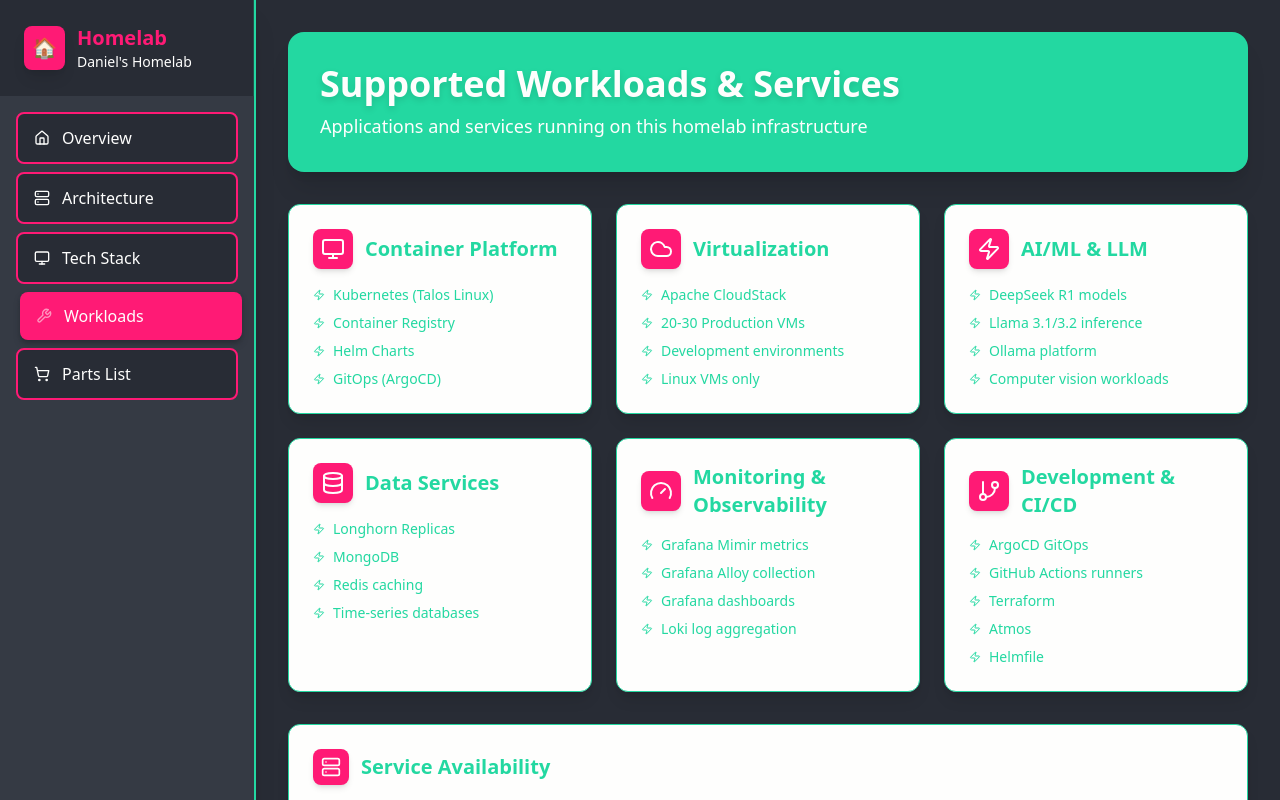
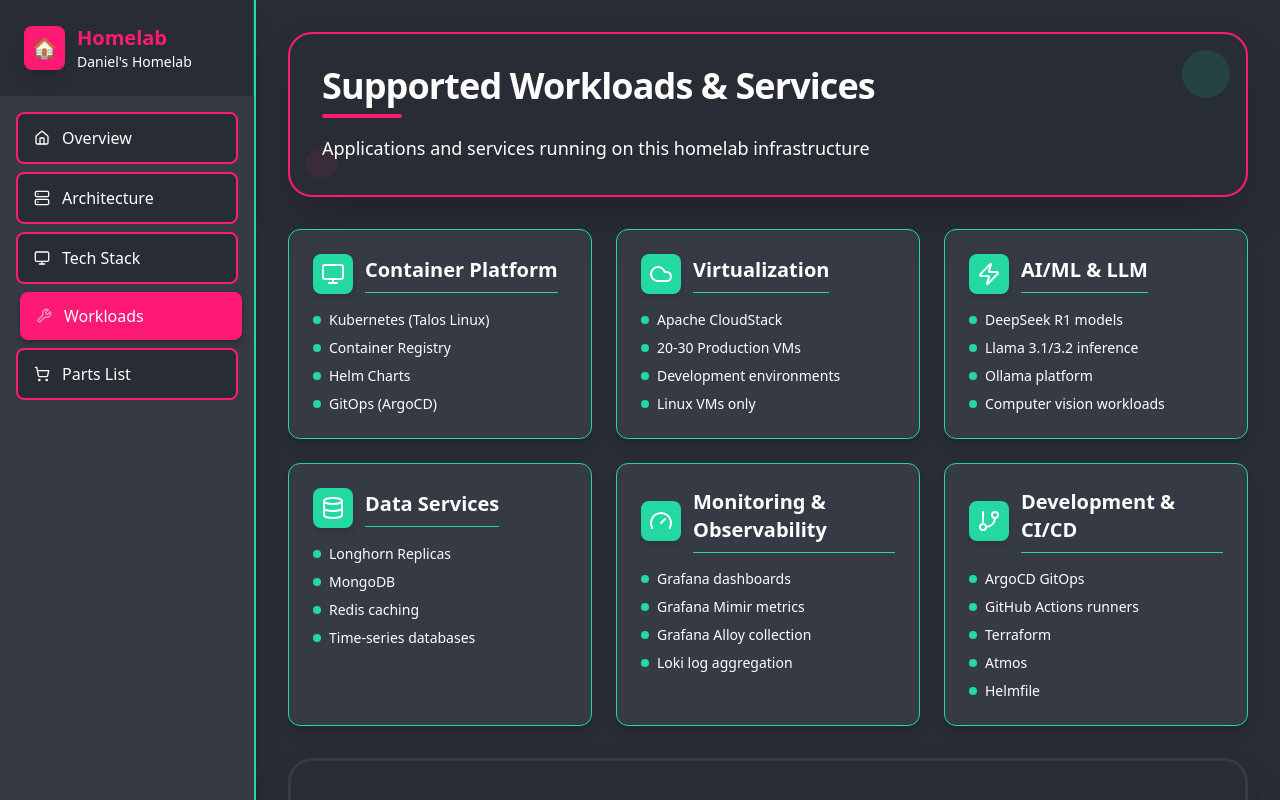
Before and after one commit to danielbooth-cloud/homelab, a SvelteKit app: page / in a window 1280 px wide. Both pictures are taken after a click on the button "Workloads". Shown: the top 800 px of the page. Built offline with nearby package versions, Linux system fonts and the light colour scheme.

Commit message:
feat(theming): update workloads page

```diff
--- a/src/routes/OverviewSection.svelte
+++ b/src/routes/OverviewSection.svelte
@@ -21,7 +21,7 @@
         </div>
         <div>
           <h1 class="text-6xl font-black mb-2 tracking-tight">Complete Home Lab</h1>
-          <div class="w-24 h-1 bg-[var(--color-palette-emerald)] rounded-full"></div>
+          <div class="w-24 h-1 bg-[var(--color-palette-pink)] rounded-full"></div>
         </div>
       </div>
       <p class="text-2xl font-light leading-relaxed max-w-4xl">Enterprise-Grade Infrastructure with Kubernetes, CloudStack, AI/ML, and Zero-Trust Security</p>
--- a/src/routes/WorkloadsSection.svelte
+++ b/src/routes/WorkloadsSection.svelte
@@ -29,7 +29,7 @@
     {
       category: 'Monitoring & Observability',
       icon: Gauge,
-      items: ['Grafana Mimir metrics', 'Grafana Alloy collection', 'Grafana dashboards', 'Loki log aggregation']
+      items: ['Grafana dashboards', 'Grafana Mimir metrics', 'Grafana Alloy collection', 'Loki log aggregation']
     },
     {
       category: 'Development & CI/CD',
@@ -48,25 +48,30 @@
 </script>
 
 <div class="space-y-8">
-  <div class="bg-(--color-palette-emerald) text-(--color-palette-light) p-8 rounded-2xl shadow-xl relative overflow-hidden">
+  <div class="bg-[var(--color-palette-dark)] border-2 border-[var(--color-palette-pink)] text-[var(--color-palette-light)] p-8 rounded-3xl shadow-2xl transform hover:scale-[1.005] transition-all duration-500 relative overflow-hidden">
+    <div class="absolute top-4 right-4 w-12 h-12 bg-[var(--color-palette-faded-emerald)] rounded-full opacity-60"></div>
+    <div class="absolute bottom-4 left-4 w-8 h-8 bg-[var(--color-palette-faded-pink)] rounded-full opacity-40"></div>
     <div class="relative z-10">
-      <h2 class="text-4xl font-extrabold mb-2 drop-shadow-md">Supported Workloads & Services</h2>
-      <p class="text-lg">Applications and services running on this homelab infrastructure</p>
+      <div class="mb-4">
+        <h2 class="text-4xl font-black mb-2 tracking-tight">Supported Workloads & Services</h2>
+        <div class="w-20 h-1 bg-[var(--color-palette-pink)] rounded-full"></div>
+      </div>
+      <p class="text-lg font-light leading-relaxed">Applications and services running on this homelab infrastructure</p>
     </div>
   </div>
   <div class="grid grid-cols-1 md:grid-cols-2 lg:grid-cols-3 gap-6">
     {#each workloads as workload, i}
       <div
-        class="bg-(--color-palette-light) rounded-xl p-6 shadow-lg border border-(--color-palette-emerald) transform hover:scale-[1.03] hover:shadow-xl transition-all duration-300 relative overflow-hidden group"
+        class="bg-[var(--color-palette-faded-slate)] rounded-xl p-6 shadow-lg border border-[var(--color-palette-emerald)] transform hover:scale-[1.015] hover:shadow-xl transition-all duration-300 relative overflow-hidden group"
         style="transition-delay: {i * 50}ms"
       >
         <div class="flex items-center gap-3 mb-4 relative z-10">
           {#if workload.icon}
-            <div class="bg-(--color-palette-pink) text-(--color-palette-light) p-2 rounded-lg shadow-md">
+            <div class="bg-[var(--color-palette-emerald)] text-[var(--color-palette-light)] p-2 rounded-lg shadow-md group-hover:scale-110 transition-transform duration-300">
               <svelte:component this={workload.icon} class="w-6 h-6" />
             </div>
           {/if}
-          <h3 class="text-xl font-bold text-(--color-palette-emerald)">{workload.category}</h3>
+          <h3 class="text-xl font-bold text-[var(--color-palette-light)] border-b border-[var(--color-palette-emerald)] pb-2">{workload.category}</h3>
         </div>
         <div class="space-y-2 relative z-10">
           {#each workload.items as item, j}
@@ -74,57 +79,64 @@
               class="flex items-center gap-2 text-sm transform hover:translate-x-1 transition-transform duration-200"
               style="transition-delay: {j * 30}ms"
             >
-              <Zap class="w-3 h-3 text-(--color-palette-emerald)" />
-              <span class="text-(--color-palette-emerald)">{item}</span>
+              <div class="w-2 h-2 bg-[var(--color-palette-emerald)] rounded-full flex-shrink-0"></div>
+              <span class="text-[var(--color-palette-light)]">{item}</span>
             </div>
           {/each}
         </div>
       </div>
     {/each}
   </div>
-  <div class="bg-(--color-palette-light) p-6 rounded-xl shadow-lg border border-(--color-palette-emerald)">
-    <div class="flex items-center gap-3 mb-4">
-      <div class="bg-(--color-palette-pink) text-(--color-palette-light) p-2 rounded-lg shadow-md">
-        <Server class="w-5 h-5" />
+  <div class="bg-[var(--color-palette-dark)] border-3 border-[var(--color-palette-faded-slate)] rounded-3xl p-10 shadow-2xl hover:border-[var(--color-palette-pink)] transition-all duration-500">
+    <div class="flex items-center gap-4 mb-6">
+      <div class="w-14 h-14 bg-[var(--color-palette-pink)] text-[var(--color-palette-light)] rounded-2xl flex items-center justify-center shadow-lg">
+        <Server class="w-8 h-8" />
       </div>
-      <h3 class="text-xl font-bold text-(--color-palette-emerald)">Service Availability</h3>
+      <div>
+        <h3 class="text-2xl font-bold text-[var(--color-palette-pink)]">Service Availability</h3>
+        <div class="w-16 h-0.5 bg-[var(--color-palette-pink)] mt-1"></div>
+      </div>
     </div>
-    <p class="text-(--color-palette-emerald) mb-4">All services are deployed with high availability configurations and monitored 24/7 with automated alerts.</p>
-    <div class="grid grid-cols-1 md:grid-cols-2 gap-4">
-      <div class="bg-(--color-palette-faded-emerald) p-4 rounded-xl shadow-md border border-(--color-palette-emerald) transform hover:scale-[1.02] transition-all duration-200">
-        <h4 class="font-bold text-(--color-palette-emerald) mb-2">Kubernetes Workloads</h4>
-        <p class="text-sm text-(--color-palette-emerald)">Deployed across multiple nodes with pod anti-affinity rules for resilience</p>
+    <p class="text-[var(--color-palette-light)] mb-6 text-lg leading-relaxed">All services are deployed with high availability configurations and monitored 24/7 with automated alerts.</p>
+    <div class="grid grid-cols-1 md:grid-cols-2 gap-6">
+      <div class="bg-[var(--color-palette-faded-emerald)] p-6 rounded-2xl shadow-lg border border-[var(--color-palette-emerald)] border-l-3 border-[var(--color-palette-emerald)] transform hover:scale-[1.02] hover:shadow-xl transition-all duration-300 group">
+        <h4 class="font-bold text-[var(--color-palette-emerald)] mb-3 text-lg flex items-center gap-2">
+          <span>🔄</span> Kubernetes Workloads
+        </h4>
+        <p class="text-sm text-[var(--color-palette-light)] leading-relaxed">Deployed across multiple nodes with pod anti-affinity rules for resilience</p>
       </div>
-      <div class="bg-(--color-palette-faded-pink) p-4 rounded-xl shadow-md border border-(--color-palette-pink) transform hover:scale-[1.02] transition-all duration-200">
-        <h4 class="font-bold text-(--color-palette-pink) mb-2">Data Services</h4>
-        <p class="text-sm text-(--color-palette-emerald)">Replicated databases with automated backups and point-in-time recovery</p>
+      <div class="bg-[var(--color-palette-faded-pink)] p-6 rounded-2xl shadow-lg border border-[var(--color-palette-pink)] border-l-3 border-[var(--color-palette-pink)] transform hover:scale-[1.02] hover:shadow-xl transition-all duration-300 group">
+        <h4 class="font-bold text-[var(--color-palette-pink)] mb-3 text-lg flex items-center gap-2">
+          <span>💾</span> Data Services
+        </h4>
+        <p class="text-sm text-[var(--color-palette-light)] leading-relaxed">Replicated databases with automated backups and point-in-time recovery</p>
       </div>
     </div>
   </div>
 
-  <!-- Replace the Enhanced Hosted Services Section with this simpler version -->
-  <div class="bg-(--color-palette-light) p-8 rounded-xl shadow-lg border border-(--color-palette-emerald) relative overflow-hidden">
-
+  <!-- Hosted Services Section -->
+  <div class="bg-[var(--color-palette-dark)] border-2 border-[var(--color-palette-faded-slate)] rounded-3xl p-10 shadow-2xl hover:border-[var(--color-palette-pink)] transition-all duration-500 relative overflow-hidden">
+    <div class="absolute top-0 right-0 w-32 h-32 bg-[var(--color-palette-faded-pink)] rounded-full -translate-y-16 translate-x-16 opacity-20"></div>
     <div class="relative z-10">
       <div class="flex items-center gap-4 mb-6">
-        <div class="bg-(--color-palette-emerald) text-(--color-palette-light) p-3 rounded-xl shadow-lg">
+        <div class="w-14 h-14 bg-[var(--color-palette-pink)] text-[var(--color-palette-light)] rounded-2xl flex items-center justify-center shadow-lg">
           <Globe class="w-8 h-8" />
         </div>
         <div>
-          <h3 class="text-3xl font-bold text-(--color-palette-emerald)">Hosted Services</h3>
-          <p class="text-(--color-palette-emerald) mt-1">{hostedServices.length}+ self-hosted applications running in the homelab</p>
+          <h3 class="text-2xl font-bold text-[var(--color-palette-pink)]">Hosted Services</h3>
+          <div class="w-16 h-0.5 bg-[var(--color-palette-pink)] mt-1"></div>
+          <p class="text-[var(--color-palette-light)] mt-2">{hostedServices.length}+ self-hosted applications running in the homelab</p>
         </div>
       </div>
 
       <div class="grid grid-cols-2 md:grid-cols-4 lg:grid-cols-6 xl:grid-cols-8 gap-4">
         {#each hostedServices as service, i}
           <div
-            class="bg-(--color-palette-light) p-4 rounded-lg shadow-md border border-(--color-palette-emerald) transform hover:scale-105 hover:shadow-lg transition-all duration-300 group cursor-pointer"
+            class="bg-[var(--color-palette-faded-slate)] p-4 rounded-lg shadow-md border border-[var(--color-palette-pink)] transform hover:scale-105 hover:shadow-lg hover:border-[var(--color-palette-emerald)] transition-all duration-300 group cursor-pointer"
             style="transition-delay: {i * 25}ms"
           >
-
             <div class="flex items-center justify-center h-12 relative z-10">
-              <span class="text-sm font-semibold text-(--color-palette-emerald) text-center group-hover:text-(--color-palette-pink) transition-colors duration-300">{service}</span>
+              <span class="text-sm font-semibold text-[var(--color-palette-light)] text-center group-hover:text-[var(--color-palette-emerald)] transition-colors duration-300">{service}</span>
             </div>
           </div>
         {/each}
```
